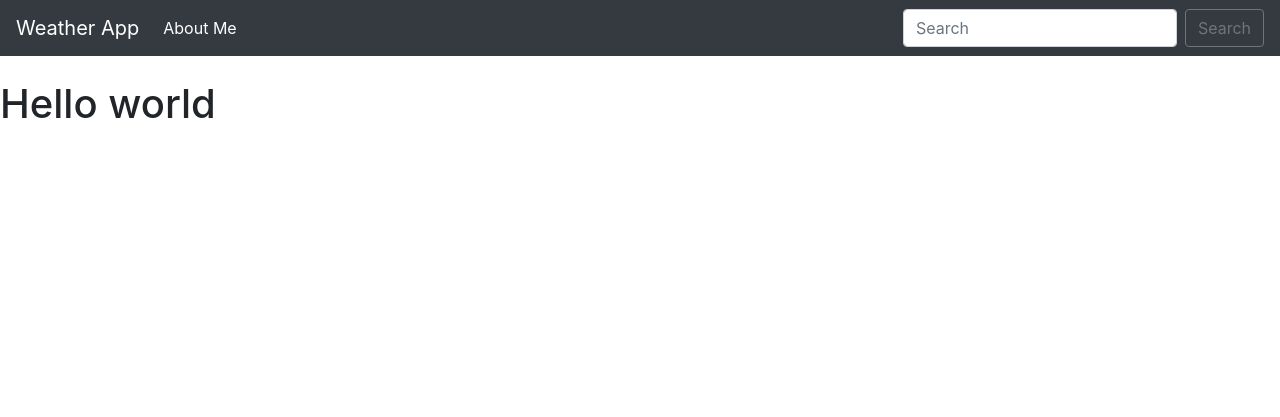
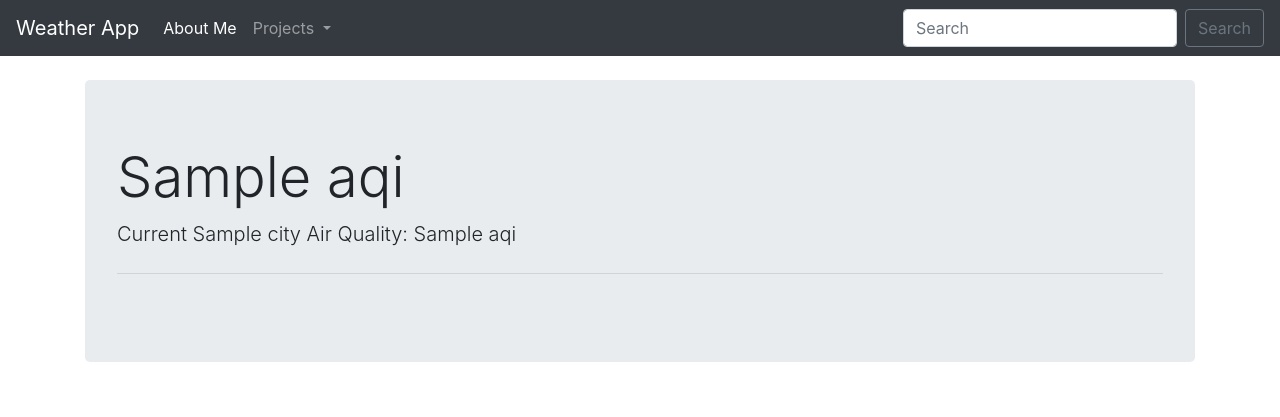
Before and after one commit to TwoChill/WeatherApp, a Django app: page / in a window 1280 px wide. Shown: the top 417 px of the page. Run offline with Django 3.2, Linux system fonts and the light colour scheme; a database or web service that is not in the repository returns one stand-in record (values such as "Sample title"); data that the repository does not hold is empty; some libraries are stand-ins or nearby versions.

Commit message:
Added a Jumbotron and colour to diffrect AQ pollution

```diff
--- a/lookup/templates/aboutme.html
+++ b/lookup/templates/aboutme.html
@@ -2,6 +2,6 @@
 
 {% block content %}
 
-<h1>About me</h1>
+	<h1>&emsp;About me</h1>
 
 {% endblock %}
--- a/lookup/templates/base.html
+++ b/lookup/templates/base.html
@@ -6,12 +6,22 @@
 		<meta name="viewport" content="width=device-width, initial-scale=1, shrink-to-fit=no">
 		<!-- Bootstrap CSS -->
 		<link rel="stylesheet" href="https://stackpath.bootstrapcdn.com/bootstrap/4.3.1/css/bootstrap.min.css" integrity="sha384-ggOyR0iXCbMQv3Xipma34MD+dH/1fQ784/j6cY/iJTQUOhcWr7x9JvoRxT2MZw1T" crossorigin="anonymous">
-		<title>Hello, world!</title>
+		<title>Weather App</title>
+
+		<style>
+			.good {background-color: #009966;}
+			.moderate {background-color: #ffde33;}
+			.usg {background-color: #f93;}
+			.unhealthy {background-color: #c03;}
+			.veryunhealthy {background-color: #609;}
+			.hazardous {background-color: #7e0023;}
+		</style>
+
 	</head>
 	<body>
 
 		<nav class="navbar navbar-expand-lg navbar-dark bg-dark">
-			<a class="navbar-brand" href="/">Weather App</a>
+			<a class="navbar-brand" href="{% url 'home' %}">Weather App</a>
 			<button class="navbar-toggler" type="button" data-toggle="collapse" data-target="#navbarSupportedContent" aria-controls="navbarSupportedContent" aria-expanded="false" aria-label="Toggle navigation">
 			<span class="navbar-toggler-icon"></span>
 			</button>
@@ -19,21 +29,18 @@
 			<div class="collapse navbar-collapse" id="navbarSupportedContent">
 				<ul class="navbar-nav mr-auto">
 					<li class="nav-item active">
-						<a class="nav-link" href="/aboutme.html">About Me<span class="sr-only">(current)</span></a>
-					</li>
-					<!-- <li class="nav-item">
-							<a class="nav-link" href="#">Link</a>
+						<a class="nav-link" href="{% url 'aboutme' %}">About Me<span class="sr-only">(current)</span></a>
 					</li>
 					<li class="nav-item dropdown">
 						<a class="nav-link dropdown-toggle" href="#" id="navbarDropdown" role="button" data-toggle="dropdown" aria-haspopup="true" aria-expanded="false">
-									Dropdown
+							Projects
 						</a>
 						<div class="dropdown-menu" aria-labelledby="navbarDropdown">
 							<a class="dropdown-item" href="#">Action</a>
 							<a class="dropdown-item" href="#">Another action</a>
 							<div class="dropdown-divider"></div>
 							<a class="dropdown-item" href="#">Something else here</a>
-						</div> -->
+
 						</li>
 					</ul>
 					<form class="form-inline my-2 my-lg-0">
@@ -43,11 +50,11 @@
 				</div>
 			</nav>
 			<br/>
-
+			<div class="container">
 				{% block content %}
 
 				{% endblock %}
-
+			</div>
 			<!-- Optional JavaScript -->
 			<!-- jQuery first, then Popper.js, then Bootstrap JS -->
 			<script src="https://code.jquery.com/jquery-3.3.1.slim.min.js" integrity="sha384-q8i/X+965DzO0rT7abK41JStQIAqVgRVzpbzo5smXKp4YfRvH+8abtTE1Pi6jizo" crossorigin="anonymous"></script>
--- a/lookup/templates/home.html
+++ b/lookup/templates/home.html
@@ -2,6 +2,42 @@
 
 {% block content %}
 
-<h1>Hello world</h1>
+	{% if api_json %}
+		{% if api_json == "Error with API..." %}
+			There was an error with the API, please try again..
+			{% elif aqi == "Error with getting data out of API..." %}
+			There was an error with getting the data, please try again..
+		{% else %}
+			<div class="jumbotron {{ category_color }}">
+				<h1 class="display-4"> {{ aqi }} </h1>
+				<p class="lead">Current {{api_json.data.city.name}} Air Quality: {{ api_json.data.aqi }}</p>
+
+				<hr class="my-4">
+				{% if aqi == "Good" %}
+					<p>(0 - 50) - Air quality is considered satisfactory, and air pollution poses little or no risk.</p>
+
+					{% elif aqi == "Moderate" %}
+					<p>(51 - 100) - Air quality is acceptable; however, for some pollutants there may be a moderate health concern for a very small number of people who are unusually sensitive to air pollution.</p>
+
+					{% elif aqi == "Unhealthy for Sensitive Groups" %}
+					<p>(101 - 150) - Members of sensitive groups may experience health effects. The general public is not likely to be affected.</p>
+
+					{% elif aqi == "Unhealthy" %}
+					<p>(151 - 200) - Everyone may begin to experience health effects; members of sensitive groups may experience more serious health effects.</p>
+
+					{% elif aqi == "Very Unhealthy" %}
+					<p>(201 - 300) - Health warnings of emergency conditions. The entire population is more likely to be affected.</p>
+
+					{% elif aqi == "Hazardous" %}
+					<p>(300+) - Health alert: everyone may experience more serious health effects.</p>
+				{% endif %}
+
+			</div>
+			<br>
+			<!-- 			AQI: {{ api_json.data.aqi }}<br>
+			City: {{ api_json.data.city.name }} -->
+		{% endif %}
+	{% endif %}
+
 
 {% endblock %}
--- a/lookup/views.py
+++ b/lookup/views.py
@@ -1,10 +1,46 @@
 from django.shortcuts import render
+# Create your views here.
+# (Brains behind the scene with python.
+# Use python to reflect in our APP/WebPage)
 
-# Create your views here.
-# (Brains behind the scene with python. Use python to reflect in our APP/WebPage)
 
 def home(request):
-    return render(request, 'home.html', {})
+    """Home Page"""
+    import requests
+
+    try:
+        api_json = requests.get("https://api.waqi.info/feed/india/?token=d4d75f4262bb8bf35993a20496b828b963580311").json()
+        try:
+            aqi = api_json['data']['aqi']
+            category_color = ''
+
+            if aqi <= 50:
+                aqi = "Good"
+                category_color = "good"
+            elif 51 <= aqi <= 100:
+                aqi = "Moderate"
+                category_color = "moderate"
+            elif 101 <= aqi <= 150:
+                aqi = "Unhealthy for Sensitive Groups"
+                category_color = "usg"
+            elif 151 <= aqi <= 200:
+                aqi = "Unhealthy"
+                category_color = "unhealthy"
+            elif aqi <= 201 <= 300:
+                aqi = "Very Unhealthy"
+                category_color = "veryunhealthy"
+            elif aqi > 300:
+                aqi = "Hazardous"
+                category_color = "hazardous"
+        except Exception as e:
+            aqi = "Error with getting data out of API..."
+
+    except Exception as e:
+        api_json = "Error with API..."
+
+    return render(request, 'home.html', {'api_json': api_json, 'aqi': aqi, "category_color": category_color})
+
 
 def aboutme(request):
-	return render(request, 'aboutme.html', {})
+    """About Me Page"""
+    return render(request, 'aboutme.html', {})
```
Lines whose indentation alone changed are shown as unchanged.
